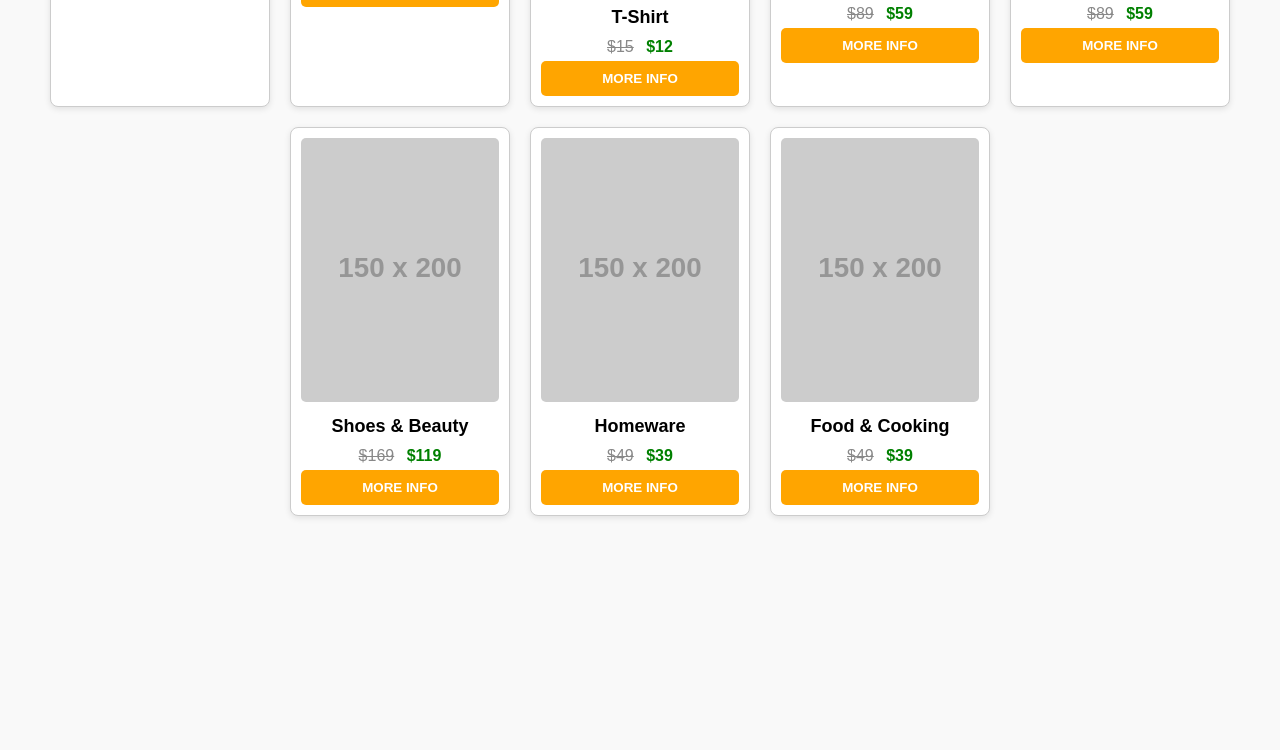
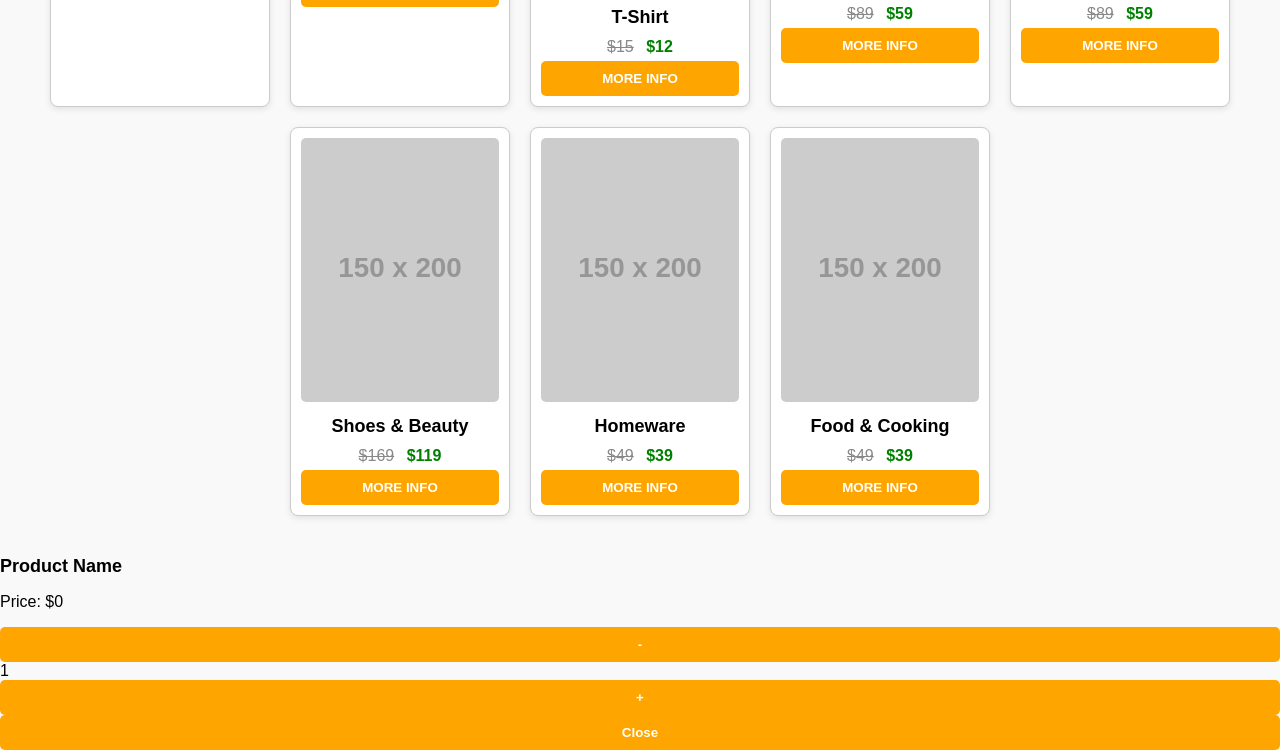
Before and after one commit to kongkosal/HT-Shop, a plain HTML site: page index.html in a window 1280 px wide. Shown: the part 485-1235 px from the top of the page. Before the commit the page ends 1031 px from the top, so only its background shows below. Drawn offline with Linux system fonts and the light colour scheme; placeholder pictures from the web are drawn by us.

Commit message:
Update index.html

```diff
--- a/index.html
+++ b/index.html
@@ -194,6 +194,40 @@
     <button>MORE INFO</button>
   </div>
 </div>
+  <div class="modal" id="modal">
+  <div class="modal-content">
+    <h2 id="modal-name">Product Name</h2>
+    <p>Price: $<span id="modal-price">0</span></p>
+    <div class="quantity">
+      <button onclick="changeQuantity(-1)">-</button>
+      <span id="modal-quantity">1</span>
+      <button onclick="changeQuantity(1)">+</button>
+    </div>
+    <button class="close-btn" onclick="closeModal()">Close</button>
+  </div>
+</div>
+
+<script>
+  let currentQuantity = 1;
+
+  function openModal(name, price) {
+    document.getElementById('modal-name').innerText = name;
+    document.getElementById('modal-price').innerText = price.toFixed(2);
+    document.getElementById('modal-quantity').innerText = 1;
+    currentQuantity = 1;
+    document.getElementById('modal').style.display = 'flex';
+  }
+
+  function closeModal() {
+    document.getElementById('modal').style.display = 'none';
+  }
+
+  function changeQuantity(amount) {
+    currentQuantity += amount;
+    if (currentQuantity < 1) currentQuantity = 1;
+    document.getElementById('modal-quantity').innerText = currentQuantity; }
+</script>
+
 
 </body>
 </html>
```
